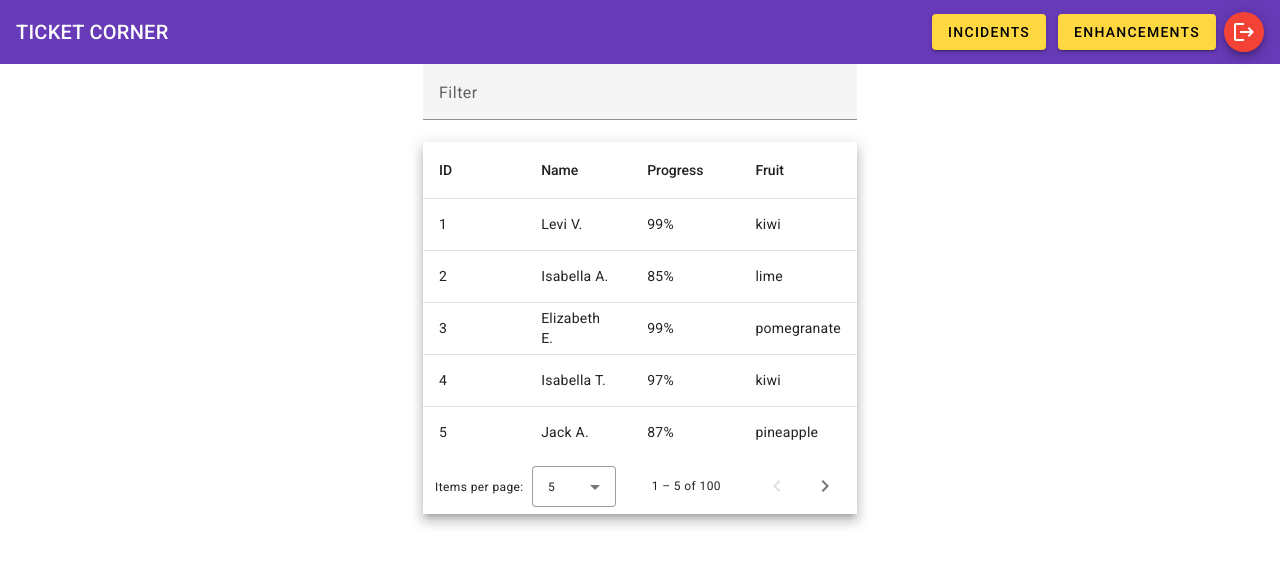
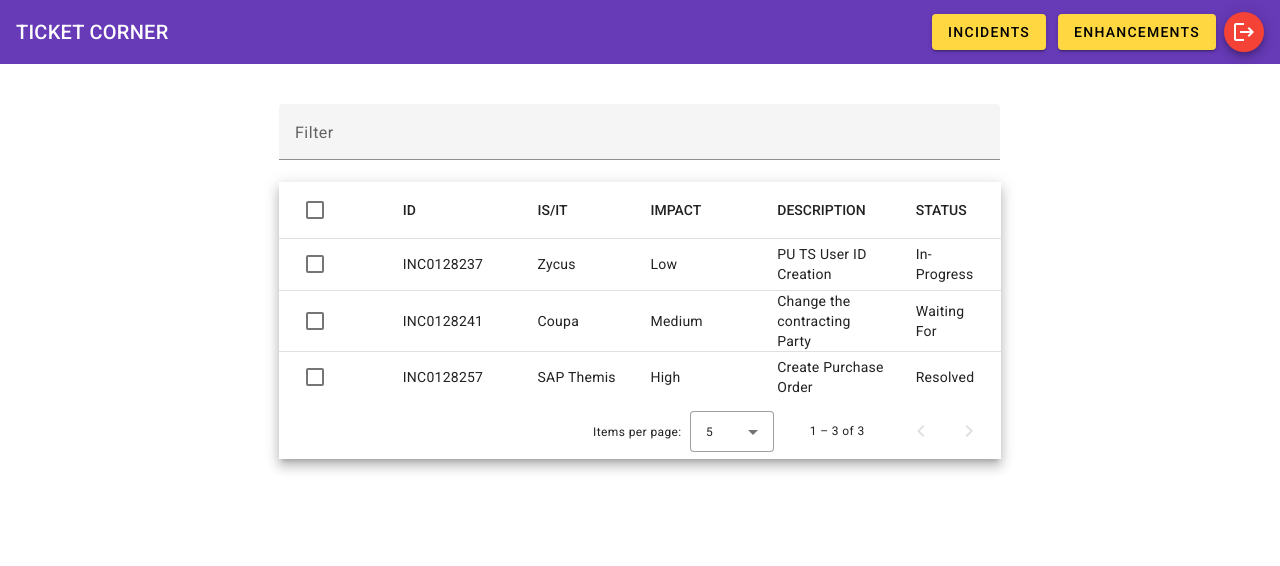
Before and after one commit to KarateChap/servicenow-app, an Angular app: page /incidents in a window 1280 px wide. Shown: the top 566 px of the page. Built offline with nearby package versions, Linux system fonts and the light colour scheme.

Commit message:
added checkbox

```diff
--- a/src/app/app.module.ts
+++ b/src/app/app.module.ts
@@ -15,6 +15,7 @@
 import { MatTableModule } from '@angular/material/table';
 import { MatPaginatorModule } from '@angular/material/paginator';
 import { MatSortModule } from '@angular/material/sort';
+import {MatCheckboxModule} from '@angular/material/checkbox';
 
 @NgModule({
   declarations: [
@@ -34,7 +35,8 @@
     MatInputModule,
     MatTableModule,
     MatPaginatorModule,
-    MatSortModule
+    MatSortModule,
+    MatCheckboxModule
   ],
   providers: [],
   bootstrap: [AppComponent],
--- a/src/app/incident/incident.component.html
+++ b/src/app/incident/incident.component.html
@@ -1,47 +1,81 @@
-<div>
-
+<div class="flex flex-col py-10 w-full">
   <mat-form-field>
     <mat-label>Filter</mat-label>
-    <input matInput (keyup)="applyFilter($event)" placeholder="Ex. Mia" #input>
+    <input
+      matInput
+      (keyup)="applyFilter($event)"
+      placeholder="INC1156760"
+      #input
+    />
   </mat-form-field>
 
-  <div class="mat-elevation-z8">
+  <div class="mat-elevation-z8 w-full">
     <table mat-table [dataSource]="dataSource" matSort>
 
-      <!-- ID Column -->
-      <ng-container matColumnDef="id">
-        <th mat-header-cell *matHeaderCellDef mat-sort-header> ID </th>
-        <td mat-cell *matCellDef="let row"> {{row.id}} </td>
+      <ng-container matColumnDef="select">
+        <th mat-header-cell *matHeaderCellDef>
+          <mat-checkbox
+            (change)="$event ? toggleAllRows() : null"
+            [checked]="selection.hasValue() && isAllSelected()"
+            [indeterminate]="selection.hasValue() && !isAllSelected()"
+            [aria-label]="checkboxLabel()"
+          >
+          </mat-checkbox>
+        </th>
+        <td mat-cell *matCellDef="let row">
+          <mat-checkbox
+            (click)="$event.stopPropagation()"
+            (change)="$event ? selection.toggle(row) : null"
+            [checked]="selection.isSelected(row)"
+            [aria-label]="checkboxLabel(row)"
+          >
+          </mat-checkbox>
+        </td>
       </ng-container>
 
-      <!-- Progress Column -->
-      <ng-container matColumnDef="progress">
-        <th mat-header-cell *matHeaderCellDef mat-sort-header> Progress </th>
-        <td mat-cell *matCellDef="let row"> {{row.progress}}% </td>
+      <ng-container matColumnDef="id">
+        <th mat-header-cell *matHeaderCellDef mat-sort-header>ID</th>
+        <td mat-cell *matCellDef="let row">{{ row.id }}</td>
       </ng-container>
 
-      <!-- Name Column -->
-      <ng-container matColumnDef="name">
-        <th mat-header-cell *matHeaderCellDef mat-sort-header> Name </th>
-        <td mat-cell *matCellDef="let row"> {{row.name}} </td>
+      <ng-container matColumnDef="isIt">
+        <th mat-header-cell *matHeaderCellDef mat-sort-header>IS/IT</th>
+        <td mat-cell *matCellDef="let row">{{ row.isIt }}</td>
       </ng-container>
 
-      <!-- Fruit Column -->
-      <ng-container matColumnDef="fruit">
-        <th mat-header-cell *matHeaderCellDef mat-sort-header> Fruit </th>
-        <td mat-cell *matCellDef="let row"> {{row.fruit}} </td>
+      <ng-container matColumnDef="impact">
+        <th mat-header-cell *matHeaderCellDef mat-sort-header>IMPACT</th>
+        <td mat-cell *matCellDef="let row">{{ row.impact }}</td>
+      </ng-container>
+
+      <ng-container matColumnDef="shortDescription">
+        <th mat-header-cell *matHeaderCellDef mat-sort-header>DESCRIPTION</th>
+        <td mat-cell *matCellDef="let row">{{ row.shortDescription }}</td>
+      </ng-container>
+
+      <ng-container matColumnDef="status">
+        <th mat-header-cell *matHeaderCellDef mat-sort-header>STATUS</th>
+        <td mat-cell *matCellDef="let row">{{ row.status }}</td>
       </ng-container>
 
       <tr mat-header-row *matHeaderRowDef="displayedColumns"></tr>
-      <tr mat-row *matRowDef="let row; columns: displayedColumns;"></tr>
+      <tr
+        mat-row
+        *matRowDef="let row; columns: displayedColumns"
+        (click)="selection.toggle(row)"
+      ></tr>
 
       <!-- Row shown when there is no matching data. -->
       <tr class="mat-row" *matNoDataRow>
-        <td class="mat-cell" colspan="4">No data matching the filter "{{input.value}}"</td>
+        <td class="mat-cell" colspan="4">
+          No data matching the filter "{{ input.value }}"
+        </td>
       </tr>
     </table>
 
-    <mat-paginator [pageSizeOptions]="[5, 10, 25, 100]" aria-label="Select page of users"></mat-paginator>
+    <mat-paginator
+      [pageSizeOptions]="[5, 10, 25, 100]"
+      aria-label="Select page of users"
+    ></mat-paginator>
   </div>
-
 </div>
--- a/src/app/incident/incident.component.ts
+++ b/src/app/incident/incident.component.ts
@@ -1,69 +1,96 @@
 import { Component, ViewChild } from '@angular/core';
-import {MatPaginator} from '@angular/material/paginator';
-import {MatSort} from '@angular/material/sort';
-import {MatTableDataSource} from '@angular/material/table';
+import { MatPaginator } from '@angular/material/paginator';
+import { MatSort } from '@angular/material/sort';
+import { MatTableDataSource } from '@angular/material/table';
+import { SelectionModel } from '@angular/cdk/collections';
 
-export interface UserData {
+export interface ticketData {
   id: string;
-  name: string;
-  progress: string;
-  fruit: string;
+  isIt: string;
+  impact: string;
+  shortDescription: string;
+  status: string;
+  isUsed: boolean;
 }
 
-/** Constants used to fill up our data base. */
-const FRUITS: string[] = [
-  'blueberry',
-  'lychee',
-  'kiwi',
-  'mango',
-  'peach',
-  'lime',
-  'pomegranate',
-  'pineapple',
-];
-const NAMES: string[] = [
-  'Maia',
-  'Asher',
-  'Olivia',
-  'Atticus',
-  'Amelia',
-  'Jack',
-  'Charlotte',
-  'Theodore',
-  'Isla',
-  'Oliver',
-  'Isabella',
-  'Jasper',
-  'Cora',
-  'Levi',
-  'Violet',
-  'Arthur',
-  'Mia',
-  'Thomas',
-  'Elizabeth',
-];
+const NAMES: string[] = [];
 
 @Component({
   selector: 'app-incident',
   templateUrl: './incident.component.html',
-  styleUrls: ['./incident.component.css']
+  styleUrls: ['./incident.component.css'],
 })
-
-
 export class IncidentComponent {
-
-  displayedColumns: string[] = ['id', 'name', 'progress', 'fruit'];
-  dataSource: MatTableDataSource<UserData>;
+  displayedColumns: string[] = [
+    'select',
+    'id',
+    'isIt',
+    'impact',
+    'shortDescription',
+    'status',
+  ];
+  dataSource: MatTableDataSource<ticketData>;
+  selection = new SelectionModel<ticketData>(true, []);
 
   @ViewChild(MatPaginator) paginator: MatPaginator;
   @ViewChild(MatSort) sort: MatSort;
 
+  ticket: ticketData[] = [
+    {
+      id: 'INC0128237',
+      isIt: 'Zycus',
+      impact: 'Low',
+      shortDescription: 'PU TS User ID Creation',
+      status: 'In-Progress',
+      isUsed: false,
+    },
+    {
+      id: 'INC0128241',
+      isIt: 'Coupa',
+      impact: 'Medium',
+      shortDescription: 'Change the contracting Party',
+      status: 'Waiting For',
+      isUsed: false,
+    },
+    {
+      id: 'INC0128257',
+      isIt: 'SAP Themis',
+      impact: 'High',
+      shortDescription: 'Create Purchase Order',
+      status: 'Resolved',
+      isUsed: true,
+    },
+  ];
+
+  /** Whether the number of selected elements matches the total number of rows. */
+  isAllSelected() {
+    const numSelected = this.selection.selected.length;
+    const numRows = this.dataSource.data.length;
+    return numSelected === numRows;
+  }
+
+  /** Selects all rows if they are not all selected; otherwise clear selection. */
+  toggleAllRows() {
+    if (this.isAllSelected()) {
+      this.selection.clear();
+      return;
+    }
+
+    this.selection.select(...this.dataSource.data);
+  }
+
+  /** The label for the checkbox on the passed row */
+  checkboxLabel(row?: ticketData): string {
+    if (!row) {
+      return `${this.isAllSelected() ? 'deselect' : 'select'} all`;
+    }
+    return `${this.selection.isSelected(row) ? 'deselect' : 'select'} row ${
+      row.id + 1
+    }`;
+  }
+
   constructor() {
-    // Create 100 users
-    const users = Array.from({length: 100}, (_, k) => createNewUser(k + 1));
-
-    // Assign the data to the data source for the table to render
-    this.dataSource = new MatTableDataSource(users);
+    this.dataSource = new MatTableDataSource(this.ticket);
   }
 
   ngAfterViewInit() {
@@ -80,20 +107,3 @@
     }
   }
 }
-
-/** Builds and returns a new User. */
-function createNewUser(id: number): UserData {
-  const name =
-    NAMES[Math.round(Math.random() * (NAMES.length - 1))] +
-    ' ' +
-    NAMES[Math.round(Math.random() * (NAMES.length - 1))].charAt(0) +
-    '.';
-
-  return {
-    id: id.toString(),
-    name: name,
-    progress: Math.round(Math.random() * 100).toString(),
-    fruit: FRUITS[Math.round(Math.random() * (FRUITS.length - 1))],
-  };
-
-}
```
